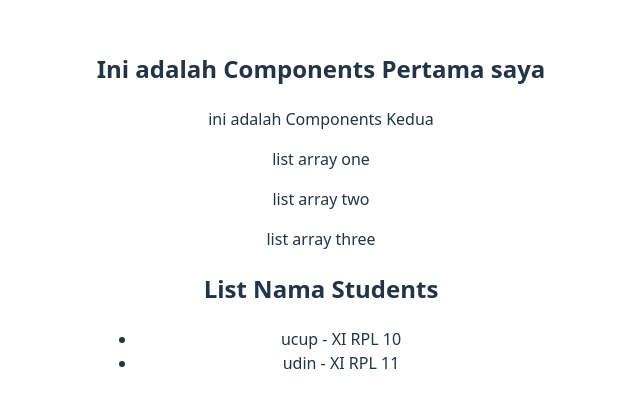
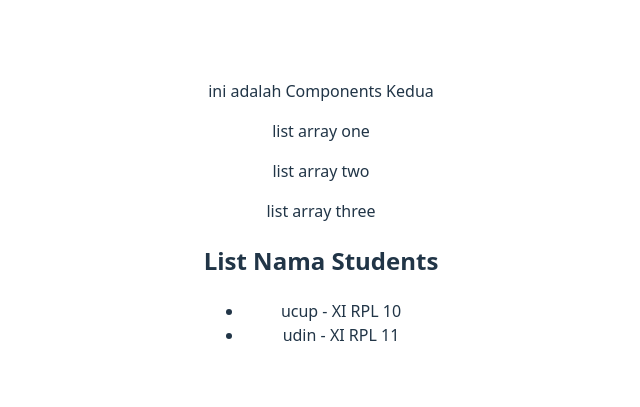
Before and after one commit to novalCandra/ReactJs-Fundamental, a React (Vite) app: page / in a window 1280 px wide. Shown: the part 189-596 px from the top of the page, without its empty margins (319-959 px from the left). Built offline with nearby package versions, Linux system fonts and the light colour scheme.

Commit message:
Pembaruan Learn

```diff
--- a/src/components/Judul.tsx
+++ b/src/components/Judul.tsx
@@ -1,8 +1,8 @@
 import React from 'react'
-function Judul() {
+function Judul(props) {
   return (
     <h2>
-        Ini adalah Components Pertama saya
+        {props.name}
     </h2>
   )
 }
```
